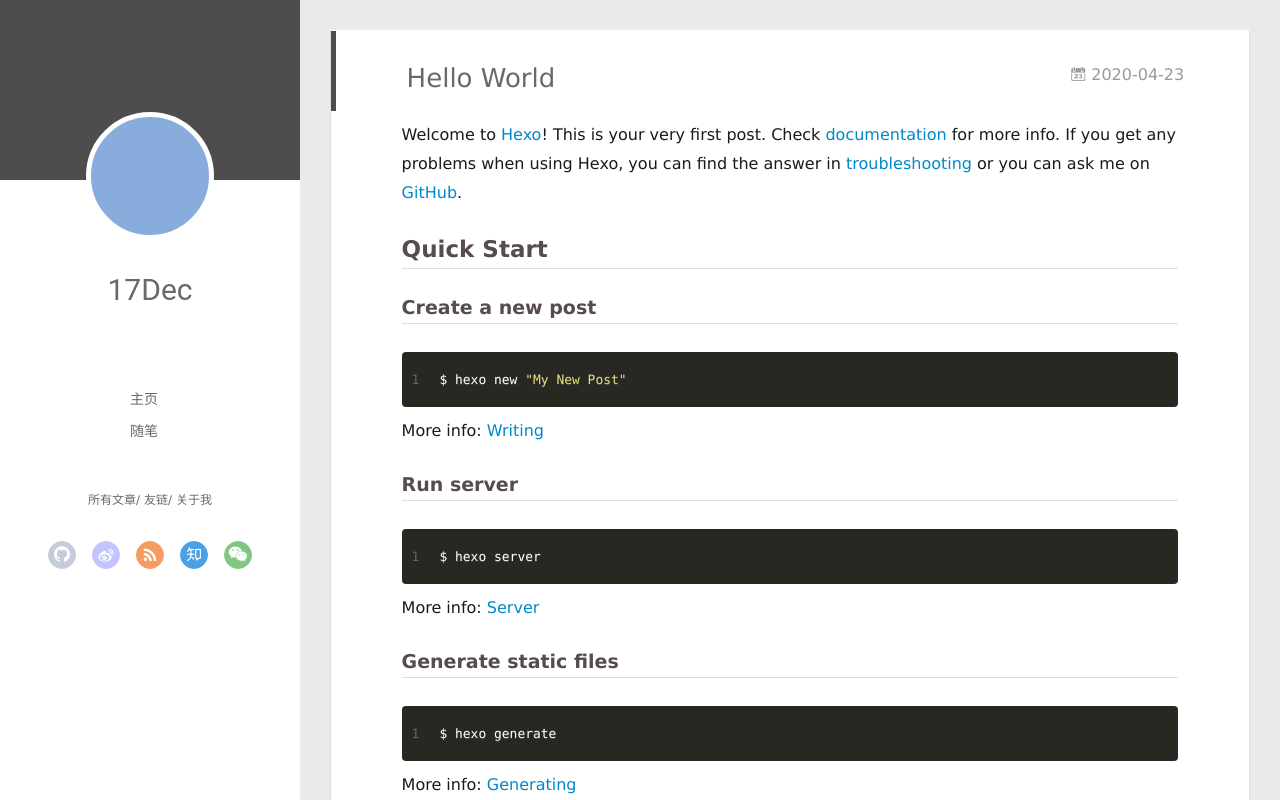
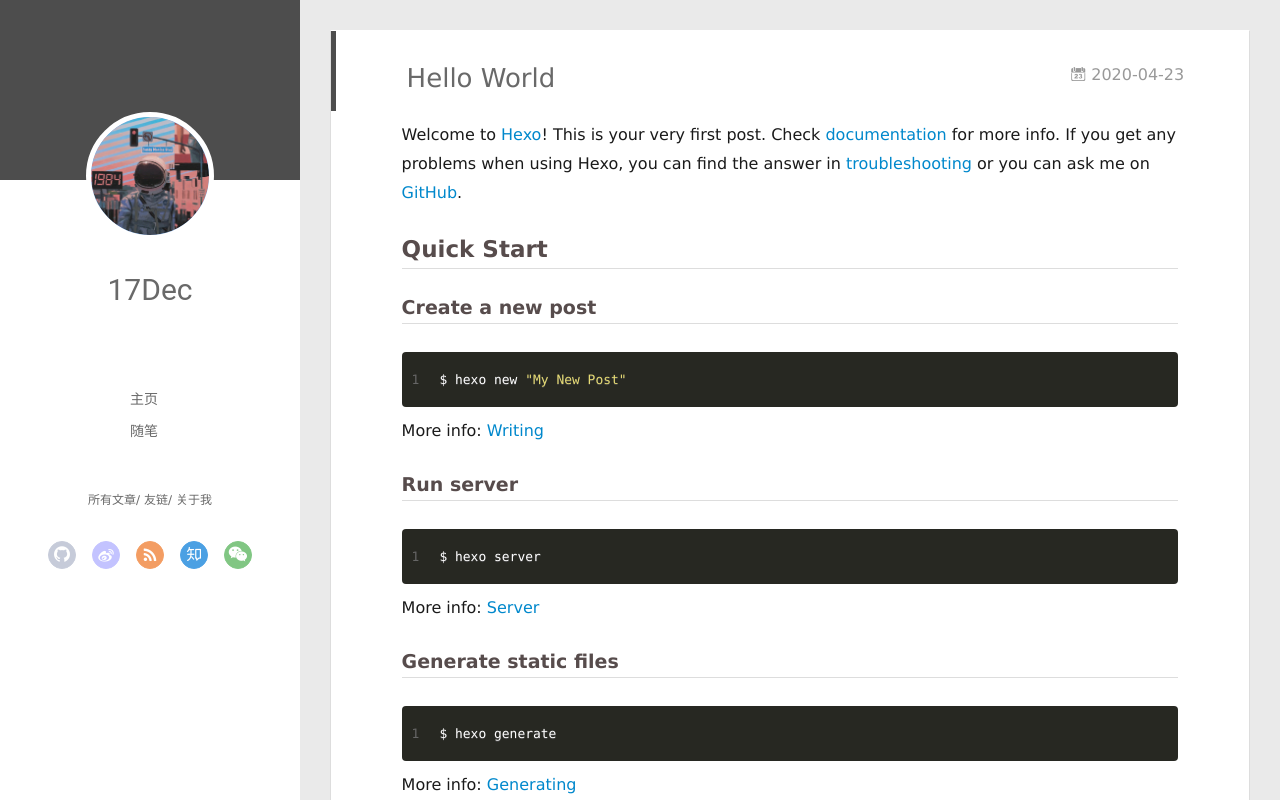
Before and after one commit to 17Pluto/ioy99.github.io, a plain HTML site: page 2020/04/23/hello-world/index.html in a window 1280 px wide. Drawn offline with Linux system fonts and the light colour scheme; no server answers.

Commit message:
Site updated: 2020-04-23 17:55:44

```diff
--- a/2020/04/23/hello-world/index.html
+++ b/2020/04/23/hello-world/index.html
@@ -47,7 +47,7 @@
 <div class="intrude-less">
 	<header id="header" class="inner">
 		<a href="/" class="profilepic">
-			<img src="" class="js-avatar">
+			<img src="/touxiang.png" class="js-avatar">
 		</a>
 		<hgroup>
 		  <h1 class="header-author"><a href="/">17Dec</a></h1>
@@ -107,7 +107,7 @@
 	<div class="intrude-less">
 		<header id="header" class="inner">
 			<div class="profilepic">
-				<img src="" class="js-avatar">
+				<img src="/touxiang.png" class="js-avatar">
 			</div>
 			<hgroup>
 			  <h1 class="header-author js-header-author">17Dec</h1>
```
Also changed, not shown: 2020/04/23/我的第一篇blog/index.html (+2 -2 lines), archives/2020/04/index.html (+2 -2 lines), archives/2020/index.html (+2 -2 lines), archives/index.html (+2 -2 lines), index.html (+2 -2 lines), img/touxiang.jpeg (added), touxiang.png (added).
